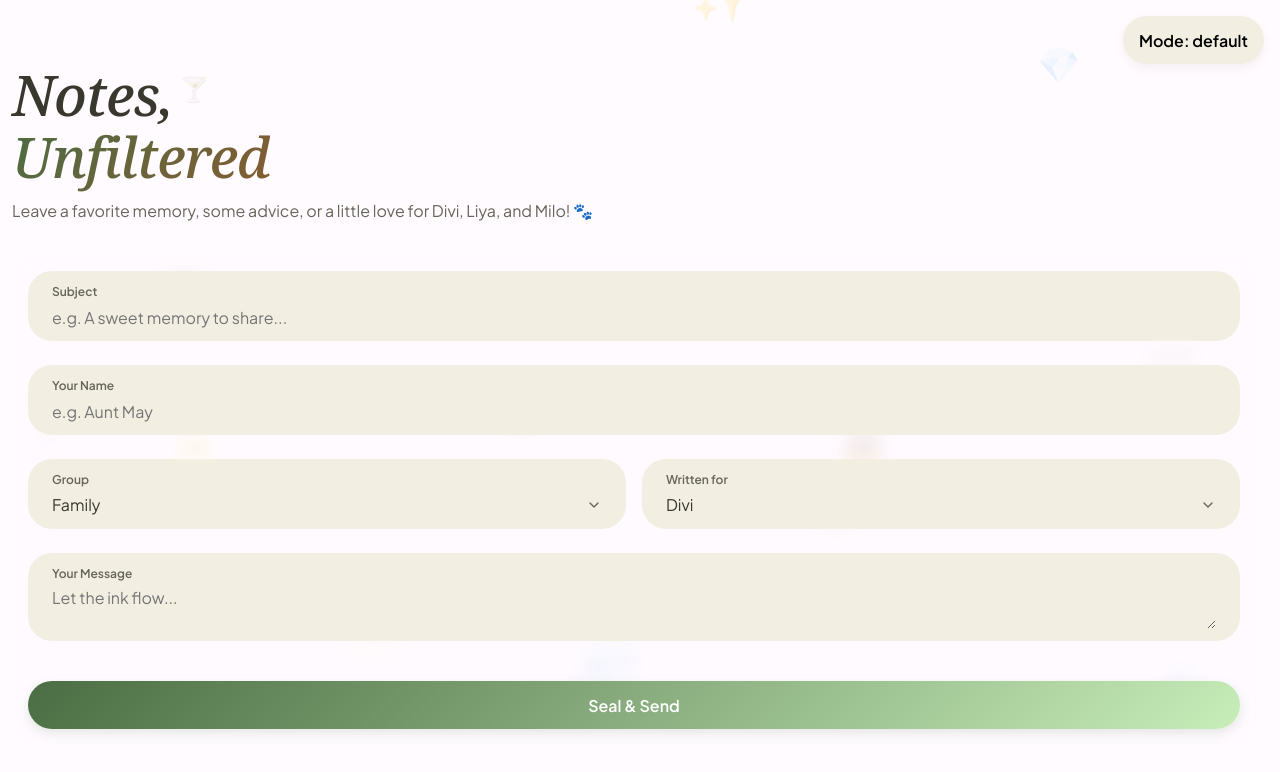
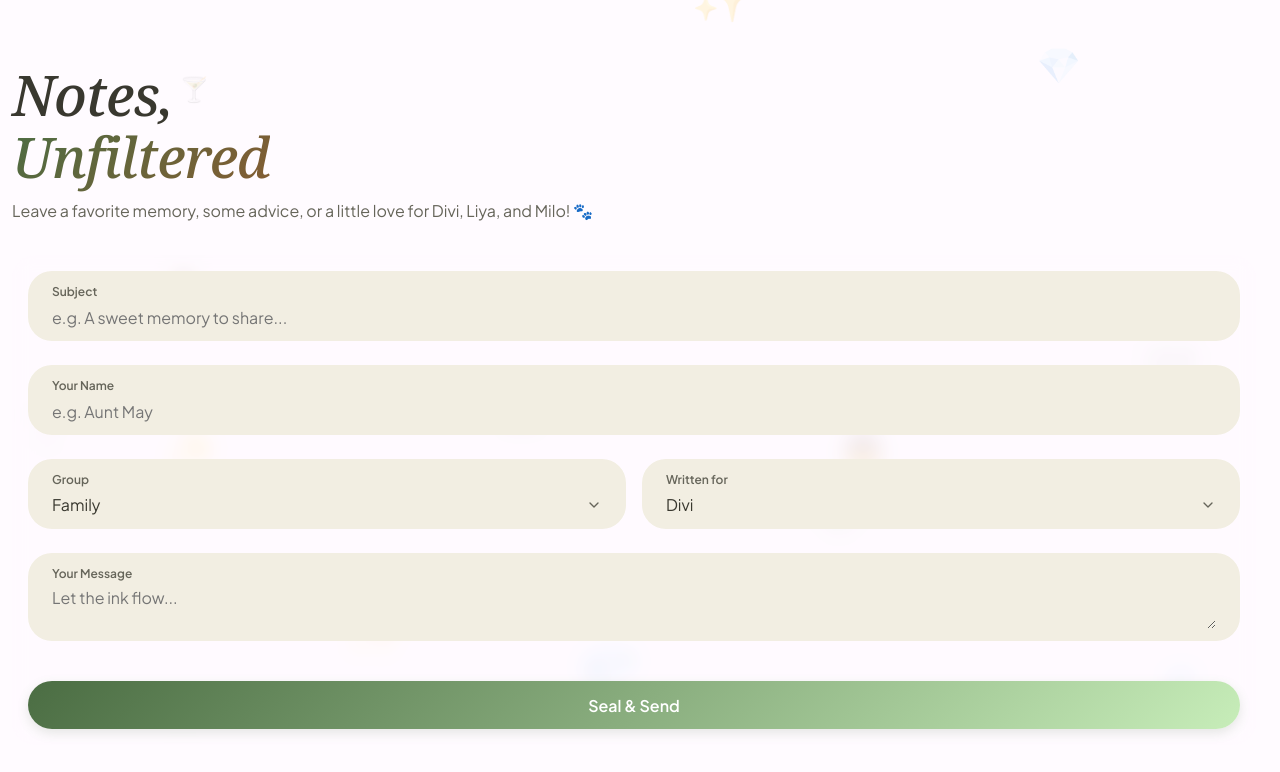
Before and after one commit to christie-joseph/dililo_notes, a React (Vite) app: page /write in a window 1280 px wide. Shown: the top 772 px of the page. Built offline with nearby package versions, Linux system fonts and the light colour scheme.

Commit message:
feat: hide role toggle into secret admin path to strictly sandbox guest writers

```diff
--- a/src/App.tsx
+++ b/src/App.tsx
@@ -8,16 +8,16 @@ import Favs from './pages/Favs';
 import Search from './pages/Search';
 import ThankYou from './pages/ThankYou';
 
-const RoleToggle = () => {
+const AdminSettings = () => {
   const { role, setRole } = useAppContext();
   return (
-    <button
-      className="role-toggle"
-      onClick={() => setRole(role === 'default' ? 'dililo' : 'default')}
-      style={{ position: 'fixed', top: 16, right: 16, zIndex: 100, background: 'var(--surface-container-high)', padding: '8px 16px', borderRadius: '1.5rem', fontWeight: 600, boxShadow: '0 4px 12px rgba(0,0,0,0.05)' }}
-    >
-      Mode: {role}
-    </button>
+    <div className="page-container compositional-content" style={{ display: 'flex', flexDirection: 'column', alignItems: 'center', justifyContent: 'center', height: '100vh', gap: '1rem' }}>
+      <h1 className="display-lg">Admin</h1>
+      <p className="body-md">Current Role: {role}</p>
+      <button className="primary" onClick={() => setRole('dililo')} style={{ width: '200px' }}>Unlock Reader</button>
+      <button className="secondary" onClick={() => setRole('default')} style={{ width: '200px', background: 'transparent', border: '1px solid var(--outline-variant)' }}>Lock to Writer</button>
+      <a href="/" style={{ marginTop: '2rem', color: 'var(--primary)', fontWeight: 600 }}>Return App</a>
+    </div>
   );
 };
 
@@ -26,7 +26,6 @@ const AppContent = () => {
 
   return (
     <BrowserRouter>
-      <RoleToggle />
       <div className="page-wrapper">
         {role === 'dililo' ? (
           <>
@@ -34,6 +33,7 @@ const AppContent = () => {
               <Route path="/" element={<Home />} />
               <Route path="/favs" element={<Favs />} />
               <Route path="/search" element={<Search />} />
+              <Route path="/admin" element={<AdminSettings />} />
               <Route path="*" element={<Navigate to="/" replace />} />
             </Routes>
             <BottomNav />
@@ -42,6 +42,7 @@ const AppContent = () => {
           <Routes>
             <Route path="/write" element={<Write />} />
             <Route path="/thank-you" element={<ThankYou />} />
+            <Route path="/admin" element={<AdminSettings />} />
             <Route path="*" element={<Navigate to="/write" replace />} />
           </Routes>
         )}
```
